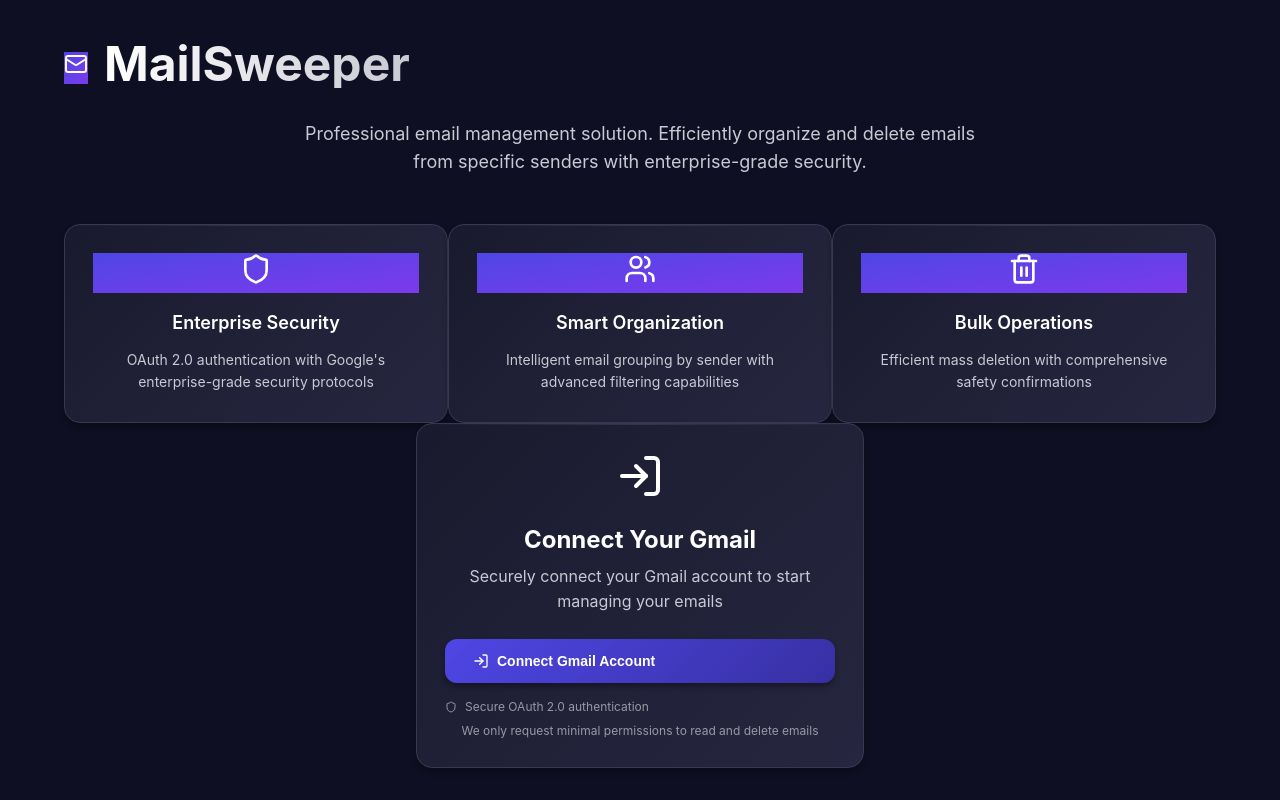
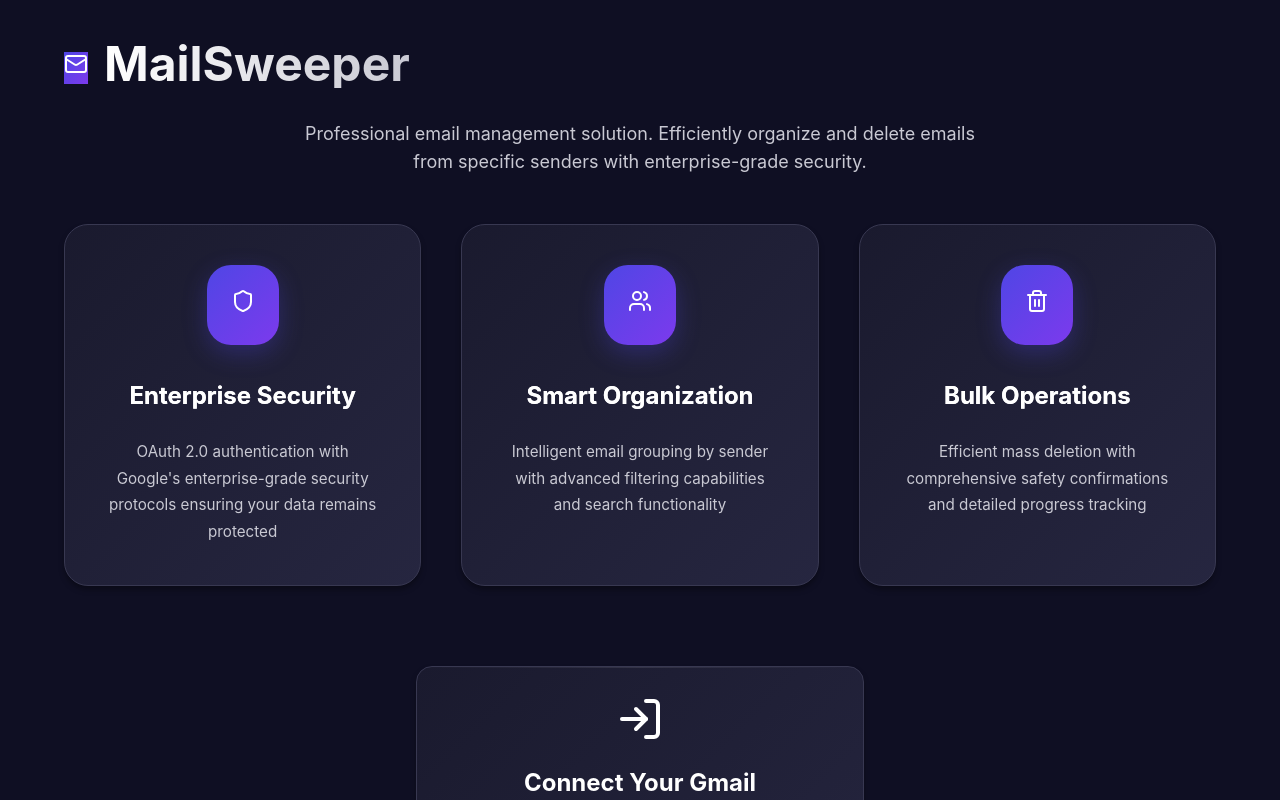
Before and after one commit to sigallage/MailSweep, a React (Vite) app in the folder frontend/: page / in a window 1280 px wide. Shown: the top 800 px of the page. Built offline with nearby package versions, Linux system fonts and the light colour scheme.

Commit message:
UI updates

```diff
--- a/frontend/src/App.jsx
+++ b/frontend/src/App.jsx
@@ -30,27 +30,39 @@
         </header>
 
         {/* Features */}
-        <div className="grid md:grid-cols-3 gap-8 mb-16">
-          <div className="card text-center group">
-            <div className="p-3 bg-gradient-to-br from-accent to-accent-secondary rounded-xl inline-block mb-4 group-hover:scale-110 transition-transform duration-300">
-              <Shield className="w-8 h-8 text-white" />
+        <div className="grid md:grid-cols-3 gap-10 mb-20">
+          <div className="feature-card group">
+            <div className="feature-icon-wrapper">
+              <Shield className="w-10 h-10 text-white" />
             </div>
-            <h3 className="font-semibold mb-3 text-lg">Enterprise Security</h3>
-            <p className="text-secondary text-sm leading-relaxed">OAuth 2.0 authentication with Google's enterprise-grade security protocols</p>
+            <div className="feature-content">
+              <h3 className="feature-title">Enterprise Security</h3>
+              <p className="feature-description">
+                OAuth 2.0 authentication with Google's enterprise-grade security protocols ensuring your data remains protected
+              </p>
+            </div>
           </div>
-          <div className="card text-center group">
-            <div className="p-3 bg-gradient-to-br from-accent to-accent-secondary rounded-xl inline-block mb-4 group-hover:scale-110 transition-transform duration-300">
-              <Users className="w-8 h-8 text-white" />
+          <div className="feature-card group">
+            <div className="feature-icon-wrapper">
+              <Users className="w-10 h-10 text-white" />
             </div>
-            <h3 className="font-semibold mb-3 text-lg">Smart Organization</h3>
-            <p className="text-secondary text-sm leading-relaxed">Intelligent email grouping by sender with advanced filtering capabilities</p>
+            <div className="feature-content">
+              <h3 className="feature-title">Smart Organization</h3>
+              <p className="feature-description">
+                Intelligent email grouping by sender with advanced filtering capabilities and search functionality
+              </p>
+            </div>
           </div>
-          <div className="card text-center group">
-            <div className="p-3 bg-gradient-to-br from-accent to-accent-secondary rounded-xl inline-block mb-4 group-hover:scale-110 transition-transform duration-300">
-              <Trash2 className="w-8 h-8 text-white" />
+          <div className="feature-card group">
+            <div className="feature-icon-wrapper">
+              <Trash2 className="w-10 h-10 text-white" />
             </div>
-            <h3 className="font-semibold mb-3 text-lg">Bulk Operations</h3>
-            <p className="text-secondary text-sm leading-relaxed">Efficient mass deletion with comprehensive safety confirmations</p>
+            <div className="feature-content">
+              <h3 className="feature-title">Bulk Operations</h3>
+              <p className="feature-description">
+                Efficient mass deletion with comprehensive safety confirmations and detailed progress tracking
+              </p>
+            </div>
           </div>
         </div>
 
--- a/frontend/src/index.css
+++ b/frontend/src/index.css
@@ -344,6 +344,149 @@
   transition-property: transform;
 }
 
+/* Grid Layout Improvements */
+.grid {
+  display: grid;
+}
+
+.md\:grid-cols-3 {
+  grid-template-columns: repeat(3, 1fr);
+}
+
+.gap-10 {
+  gap: 2.5rem;
+}
+
+.mb-20 {
+  margin-bottom: 5rem;
+}
+
+@media (max-width: 768px) {
+  .md\:grid-cols-3 {
+    grid-template-columns: 1fr;
+  }
+
+  .gap-10 {
+    gap: 1.5rem;
+  }
+
+  .mb-20 {
+    margin-bottom: 3rem;
+  }
+}
+
+/* Feature Cards */
+.feature-card {
+  background: linear-gradient(135deg, var(--bg-secondary), var(--bg-tertiary));
+  border: 1px solid var(--border-primary);
+  border-radius: 1.5rem;
+  padding: 2.5rem 2rem;
+  box-shadow: var(--shadow);
+  transition: all 0.4s cubic-bezier(0.4, 0, 0.2, 1);
+  position: relative;
+  overflow: hidden;
+  text-align: center;
+  height: 100%;
+  display: flex;
+  flex-direction: column;
+  align-items: center;
+}
+
+.feature-card::before {
+  content: '';
+  position: absolute;
+  top: 0;
+  left: 0;
+  right: 0;
+  height: 2px;
+  background: linear-gradient(90deg, transparent, var(--accent-primary), var(--accent-secondary), transparent);
+  opacity: 0;
+  transition: opacity 0.4s ease;
+}
+
+.feature-card:hover::before {
+  opacity: 1;
+}
+
+.feature-card:hover {
+  border-color: var(--border-secondary);
+  box-shadow: var(--shadow-xl);
+  transform: translateY(-8px);
+  background: linear-gradient(135deg, var(--bg-tertiary), var(--bg-hover));
+}
+
+.feature-icon-wrapper {
+  padding: 1.5rem;
+  background: linear-gradient(135deg, var(--accent-primary), var(--accent-secondary));
+  border-radius: 1.5rem;
+  display: inline-block;
+  margin-bottom: 2rem;
+  box-shadow: 0 8px 25px rgba(79, 70, 229, 0.3);
+  transition: all 0.4s cubic-bezier(0.4, 0, 0.2, 1);
+  position: relative;
+}
+
+.feature-card:hover .feature-icon-wrapper {
+  transform: scale(1.1) rotate(5deg);
+  box-shadow: 0 12px 35px rgba(79, 70, 229, 0.4);
+}
+
+.feature-icon-wrapper::after {
+  content: '';
+  position: absolute;
+  top: -2px;
+  left: -2px;
+  right: -2px;
+  bottom: -2px;
+  background: linear-gradient(45deg, var(--accent-primary), var(--accent-secondary), var(--accent-primary));
+  border-radius: inherit;
+  z-index: -1;
+  opacity: 0;
+  transition: opacity 0.4s ease;
+}
+
+.feature-card:hover .feature-icon-wrapper::after {
+  opacity: 1;
+}
+
+.feature-content {
+  flex: 1;
+  display: flex;
+  flex-direction: column;
+  align-items: center;
+  text-align: center;
+}
+
+.feature-title {
+  font-size: 1.5rem;
+  font-weight: 700;
+  margin-bottom: 1.5rem;
+  color: var(--text-primary);
+  transition: color 0.3s ease;
+  background: linear-gradient(135deg, var(--text-primary), var(--text-secondary));
+  background-clip: text;
+  -webkit-background-clip: text;
+}
+
+.feature-card:hover .feature-title {
+  background: linear-gradient(135deg, var(--accent-primary), var(--accent-secondary));
+  background-clip: text;
+  -webkit-background-clip: text;
+  color: transparent;
+}
+
+.feature-description {
+  color: var(--text-secondary);
+  line-height: 1.75;
+  font-size: 0.95rem;
+  max-width: 280px;
+  transition: color 0.3s ease;
+}
+
+.feature-card:hover .feature-description {
+  color: var(--text-primary);
+}
+
 /* Loading animation */
 @keyframes spin {
   to {
@@ -379,4 +522,24 @@
   .text-5xl {
     font-size: 2.5rem;
   }
+
+  .feature-card {
+    padding: 2rem 1.5rem;
+    margin-bottom: 1.5rem;
+  }
+
+  .feature-icon-wrapper {
+    padding: 1.25rem;
+    margin-bottom: 1.5rem;
+  }
+
+  .feature-title {
+    font-size: 1.25rem;
+    margin-bottom: 1rem;
+  }
+
+  .feature-description {
+    font-size: 0.9rem;
+    max-width: none;
+  }
 }
```
